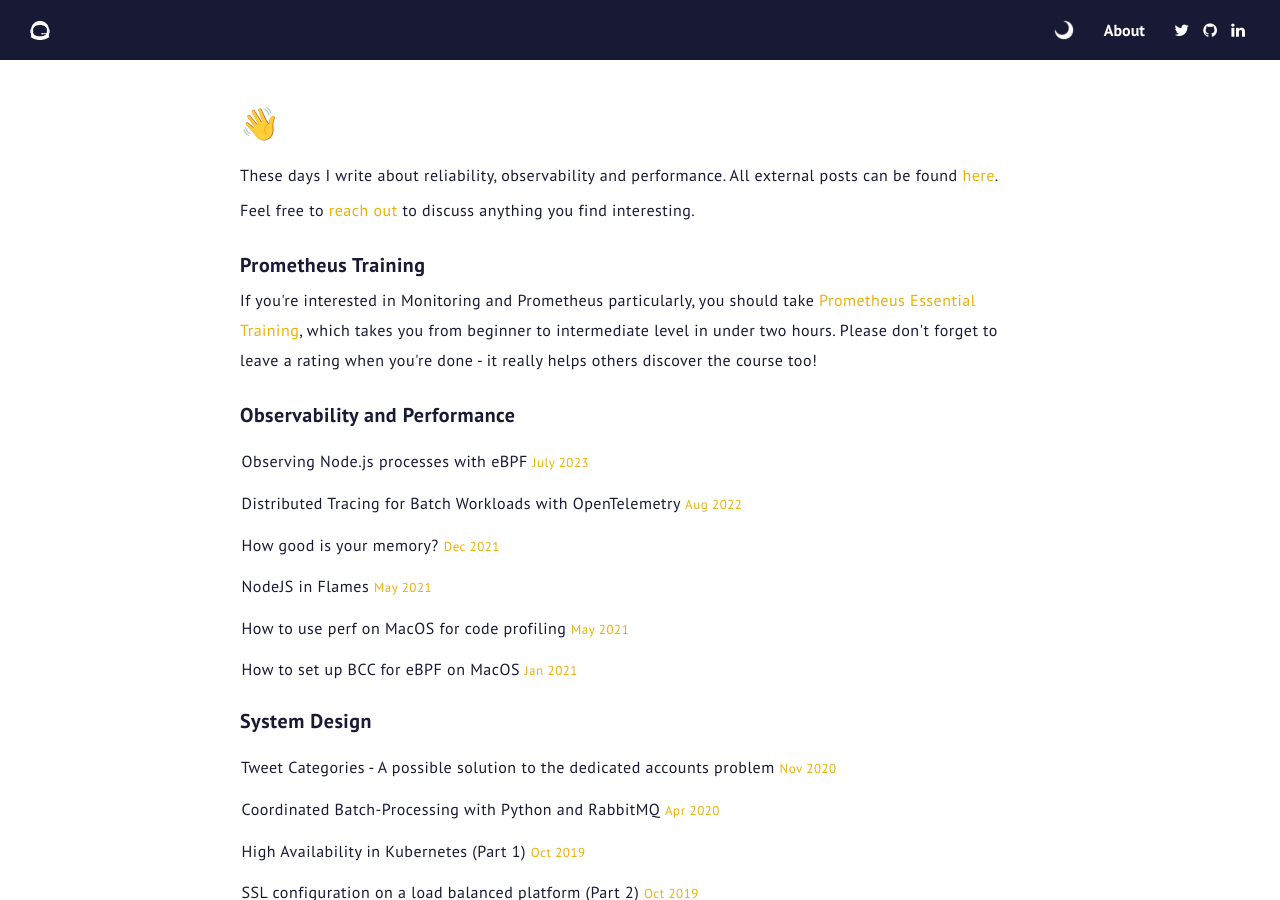
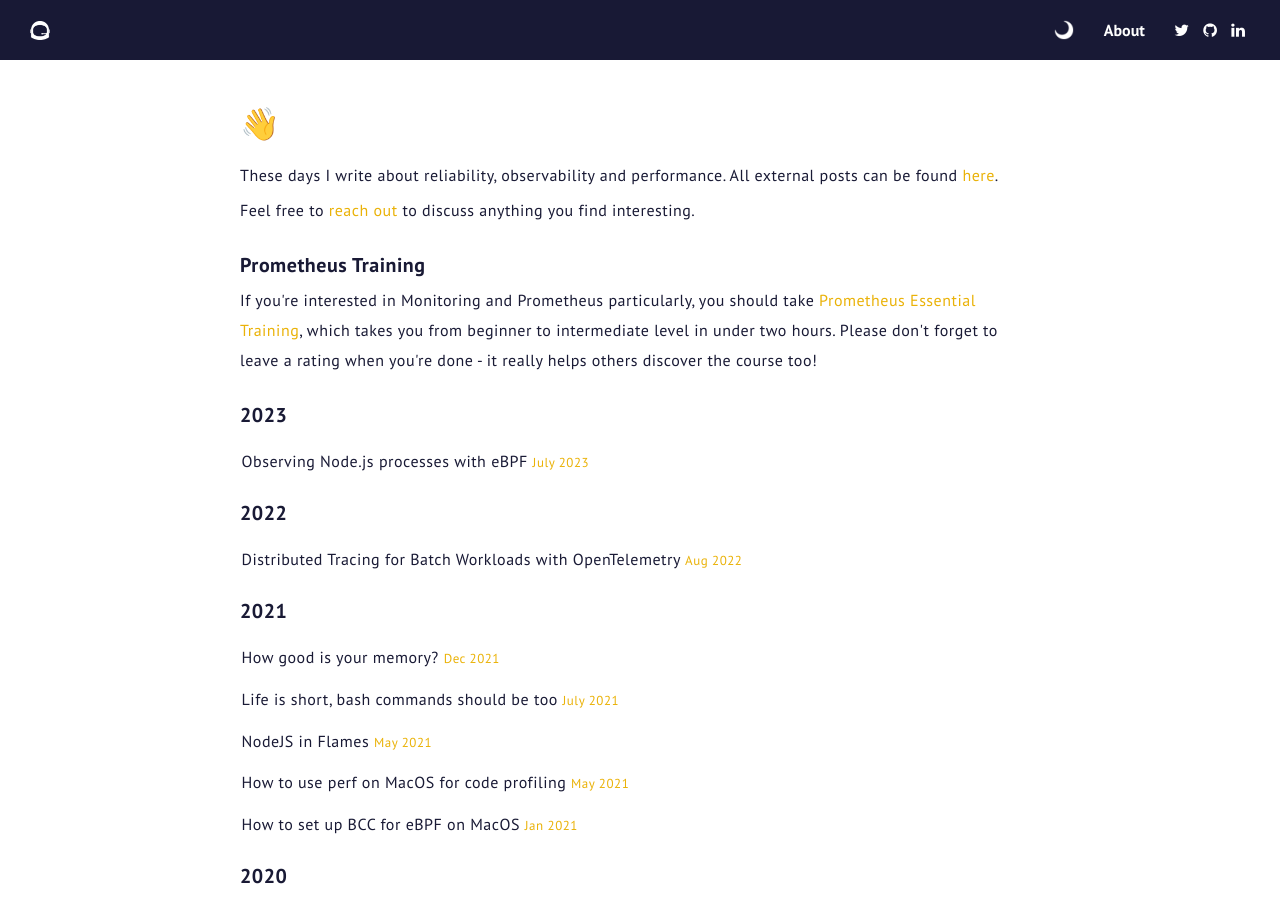
Before and after one commit to OpeOnikute/opeonikute.github.io, a Jekyll site: the page built from index.html, in a window 1280 px wide and 900 px high. Built offline with Jekyll 4.4.1, drawn with Linux system fonts in a browser that asks for light colours; some of the changed text lies outside the part shown.

Commit message:
Switch to year format for posts

```diff
--- /dev/null
+++ b/_data/2015.yml
@@ -0,0 +1,3 @@
+- title: Ejo
+  link: ejo
+  date: June 2015
--- /dev/null
+++ b/_data/2016.yml
@@ -0,0 +1,3 @@
+- title: Write++
+  link: write
+  date: July 2016
--- /dev/null
+++ b/_data/2018.yml
@@ -0,0 +1,6 @@
+- title: Safety Alert
+  link: safety-alert
+  date: July 2018
+- title: CTIS - Covenant University Traveller Information System
+  link: ctis
+  date: Apr 2018
--- a/_data/observability_performance.yml
+++ b/_data/2021.yml
@@ -1,12 +1,9 @@
-- title: Observing Node.js processes with eBPF
-  link: observing-node-with-ebpf
-  date: July 2023
-- title: Distributed Tracing for Batch Workloads with OpenTelemetry
-  link: distributed-tracing-for-batch-workloads
-  date: Aug 2022
 - title: How good is your memory?
   link: how-good-is-your-memory
   date: Dec 2021
+- title: Life is short, bash commands should be too
+  link: shorter-bash-commands
+  date: July 2021
 - title: NodeJS in Flames
   link: node-js-in-flames
   date: May 2021
--- /dev/null
+++ b/_data/2022.yml
@@ -0,0 +1,3 @@
+- title: Distributed Tracing for Batch Workloads with OpenTelemetry
+  link: distributed-tracing-for-batch-workloads
+  date: Aug 2022
--- /dev/null
+++ b/_data/2023.yml
@@ -0,0 +1,3 @@
+- title: Observing Node.js processes with eBPF
+  link: observing-node-with-ebpf
+  date: July 2023
--- a/_data/containers.yml
+++ /dev/null
@@ -1,6 +0,0 @@
-- title: Running Pygame in a Docker container (MacOS)
-  link: Running-Pygame-in-a-Docker-container-MacOS
-  date: Aug 2019
-- title: Running Chrome in a container
-  link: running-chrome-in-a-container
-  date: June 2019
--- a/_data/others.yml
+++ /dev/null
@@ -1,21 +0,0 @@
-- title: Life is short, bash commands should be too
-  link: shorter-bash-commands
-  date: July 2021
-- title: Crushing On-site Developer Interviews - 10 Tips from interviewing Nigerian developers
-  link: Crushing-On-Site-Developer-Interviews-10-Tips
-  date: Feb 2020
-- title: How to make a simple logo watermark tool in 100 lines of Golang
-  link: How-to-make-a-simple-logo-watermark-tool-in-100-lines
-  date: Oct 2019
-- title: Safety Alert
-  link: safety-alert
-  date: July 2018
-- title: CTIS - Covenant University Traveller Information System
-  link: ctis
-  date: Apr 2018
-- title: Write++
-  link: write
-  date: July 2016
-- title: Ejo
-  link: ejo
-  date: June 2015
--- a/_layouts/posts.html
+++ b/_layouts/posts.html
@@ -97,9 +97,9 @@
         <p>If you're interested in Monitoring and Prometheus particularly, you should take <a class="colored" target="_blank" href="https://www.linkedin.com/learning/prometheus-essential-training">Prometheus Essential Training</a>, which takes you from beginner to intermediate level in under two hours. Please don't forget to leave a rating when you're done - it really helps others discover the course too!</p>
       </div>
       <div>
-        <h2>Observability and Performance</h2>
+        <h2>2023</h2>
         <ul class="posts">
-          {% for item in site.data.observability_performance %}
+          {% for item in site.data.2023 %}
           <li>
               <a class="post-item" href="/posts/{{item.link}}">
                 {{item.title}}
@@ -110,9 +110,9 @@
           </li>
           {% endfor %}
         </ul>
-        <h2>System Design</h2>
+        <h2>2022</h2>
         <ul class="posts">
-          {% for item in site.data.system_design %}
+          {% for item in site.data.2022 %}
           <li>
               <a class="post-item" href="/posts/{{item.link}}">
                 {{item.title}}
@@ -123,9 +123,9 @@
           </li>
           {% endfor %}
         </ul>
-        <h2>Containers</h2>
+        <h2>2021</h2>
         <ul class="posts">
-          {% for item in site.data.containers %}
+          {% for item in site.data.2021 %}
           <li>
               <a class="post-item" href="/posts/{{item.link}}">
                 {{item.title}}
@@ -136,9 +136,61 @@
           </li>
           {% endfor %}
         </ul>
-        <h2>Others</h2>
+        <h2>2020</h2>
         <ul class="posts">
-          {% for item in site.data.others %}
+          {% for item in site.data.2020 %}
+          <li>
+              <a class="post-item" href="/posts/{{item.link}}">
+                {{item.title}}
+              </a>
+              <span class="date">
+                {{item.date}}
+              </span>
+          </li>
+          {% endfor %}
+        </ul>
+        <h2>2019</h2>
+        <ul class="posts">
+          {% for item in site.data.2019 %}
+          <li>
+              <a class="post-item" href="/posts/{{item.link}}">
+                {{item.title}}
+              </a>
+              <span class="date">
+                {{item.date}}
+              </span>
+          </li>
+          {% endfor %}
+        </ul>
+        <h2>2018</h2>
+        <ul class="posts">
+          {% for item in site.data.2018 %}
+          <li>
+              <a class="post-item" href="/posts/{{item.link}}">
+                {{item.title}}
+              </a>
+              <span class="date">
+                {{item.date}}
+              </span>
+          </li>
+          {% endfor %}
+        </ul>
+        <h2>2016</h2>
+        <ul class="posts">
+          {% for item in site.data.2016 %}
+          <li>
+              <a class="post-item" href="/posts/{{item.link}}">
+                {{item.title}}
+              </a>
+              <span class="date">
+                {{item.date}}
+              </span>
+          </li>
+          {% endfor %}
+        </ul>
+        <h2>2015</h2>
+        <ul class="posts">
+          {% for item in site.data.2015 %}
           <li>
               <a class="post-item" href="/posts/{{item.link}}">
                 {{item.title}}
```
Also changed, not shown: _data/2019.yml (added, +18 -0 lines), _data/2020.yml (added, +9 -0 lines), _data/system_design.yml (deleted, +0 -15 lines).
